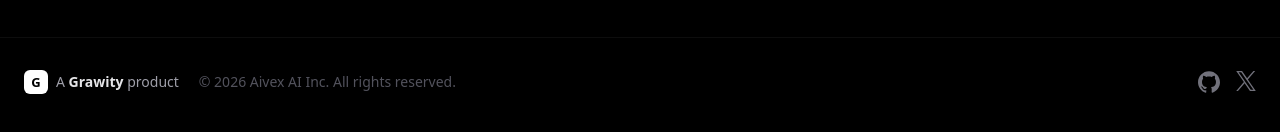
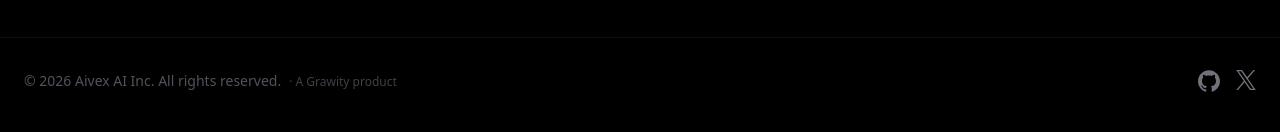
Before and after one commit to siddiqui-saifullah/Aivex, a React (Vite) app in the folder frontend/: page /docs/common-errors in a window 1280 px wide. Shown: the part 1213-1345 px from the top of the page. Built offline with nearby package versions, Linux system fonts and the light colour scheme; no server answers.

Commit message:
Footer: a small, muted "A Grawity product" line, without a logo

```diff
--- a/frontend/src/components/Footer.tsx
+++ b/frontend/src/components/Footer.tsx
@@ -89,24 +89,10 @@ const Footer = () => {
       </div>
 
       <div className="max-w-7xl mx-auto px-6 pt-8 border-t border-white/5 flex flex-col md:flex-row justify-between items-center gap-4">
-        <div className="flex flex-col items-center gap-3 md:flex-row md:gap-5">
-          <a
-            href="mailto:mail.grawity@gmail.com"
-            className="group flex items-center gap-2 text-sm text-zinc-400 hover:text-white"
-            aria-label="A Grawity product"
-          >
-            <span
-              className="flex h-6 w-6 items-center justify-center rounded-md bg-white text-[13px] font-black text-black"
-              aria-hidden
-            >
-              G
-            </span>
-            <span>
-              A <span className="font-semibold text-zinc-200 group-hover:text-white">Grawity</span> product
-            </span>
-          </a>
-          <p className="text-zinc-600 text-sm">© 2026 Aivex AI Inc. All rights reserved.</p>
-        </div>
+        <p className="text-zinc-600 text-sm">
+          © 2026 Aivex AI Inc. All rights reserved.
+          <span className="ml-2 text-xs text-zinc-700">· A Grawity product</span>
+        </p>
         <div className="flex gap-4">
           <a
             href="https://github.com/siddiqui-saifullah/aivex"
```
